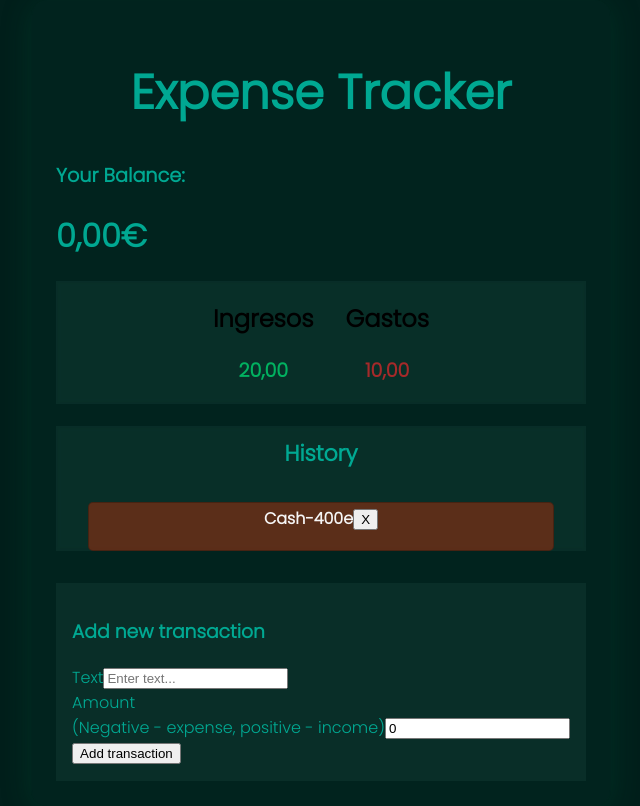
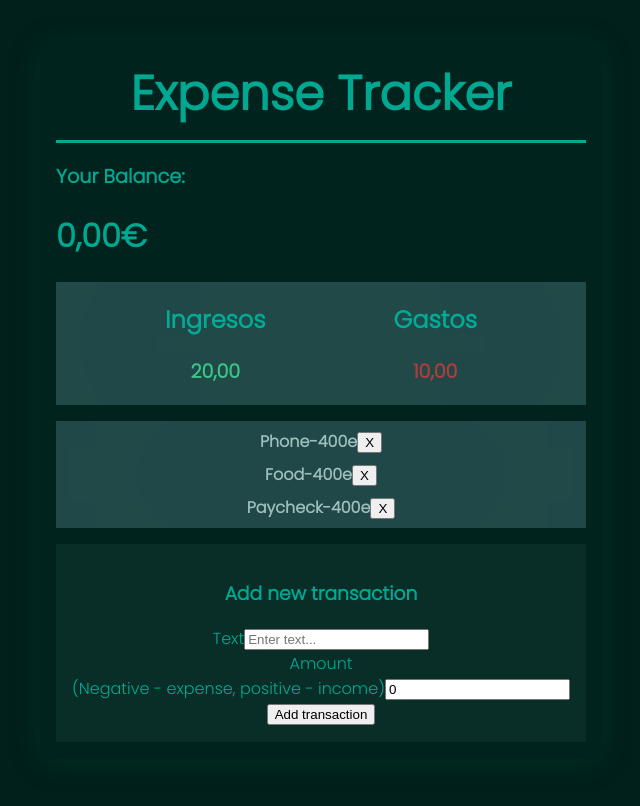
Before and after one commit to Kelzem1/Expense-Tracker, a React (Vite) app: page / in a window 1280 px wide. Shown: the whole page, without its empty margins (319-959 px from the left). Built offline with nearby package versions, Linux system fonts and the light colour scheme.

Commit message:
styles 22:57, Global State

```diff
--- a/src/App.css
+++ b/src/App.css
@@ -9,7 +9,7 @@ body {
 
 .container {
   /* From https://css.glass */
-  padding: 1.5em;
+  padding: 16px;
   background-color: rgba(2, 39, 33, 0.692);
   border-radius: 16px;
   box-shadow: 0 4px 30px rgba(0, 88, 59, 0.295);
@@ -17,15 +17,20 @@ body {
   -webkit-backdrop-filter: blur(7.3px);
   border: 1px solid rgba(0, 41, 33, 0.3);
 }
-.header{
+.header h1{
   font-family: 'Poppins', sans-serif;
-  font-size:x-large;
+  font-size: 3em;
+  display: flex;
+  margin: auto;
+  justify-content: center;
   color: rgba(0, 179, 155, 0.932);
   text-align: center;
+  padding-bottom: 10px;
 }
 .Balance-box{
   color: rgba(0, 179, 155, 0.932);
   font-family: 'Poppins', sans-serif;
+  border-top: solid rgba(0, 179, 155, 0.932);
 }
 .Balance-box p{
   font-weight: bolder;
@@ -33,20 +38,22 @@ body {
 }
 .Bmove-container{
   display: flex;
+  color: rgba(0, 179, 155, 0.932);
   font-family: 'Poppins', sans-serif;
   justify-content: center;
-  gap: 2em;
-  background-color: rgba(41, 87, 79, 0.205);
-  backdrop-filter:blur(2px);
+  gap: 8em;
+  margin: auto;
+  background-color: rgba(164, 222, 240, 0.205);
+  backdrop-filter:blur(200px);
 }
 .addm{
-  color: rgba(0, 204, 109, 0.836);
+  color: rgba(65, 221, 148, 0.836);
   text-align: center;
   font-size: larger;
   font-weight: bold;
 }
 .minm{
-  color: brown;
+  color: rgba(189, 61, 61, 0.904);
   text-align: center;
   font-size: larger;
   font-weight: bold;
@@ -54,39 +61,29 @@ body {
 .history{
   font-family: 'Poppins', sans-serif;
   justify-content: center;
-  gap: 2em;
-  background-color: rgba(41, 87, 79, 0.205);
-  backdrop-filter:blur(2px);
-}
-.history h3{
-  color:rgba(0, 179, 155, 0.932);
-  text-align: center;
-  padding-top: 0.5em;
-  font-size: 22px;
+  background-color: rgba(164, 222, 240, 0.205);
+  backdrop-filter:blur(200px);
 }
 .list{
   text-align: center;
   text-decoration: none;
   list-style: none;
-  background-color: rgba(179, 46, 12, 0.486);
-  border: solid 1px rgba(0, 0, 0, 0.226);
-  border-radius: 5px;
-  margin: 2em;
-  height: 40px;
-  padding: 0.2rem;
+  padding: 0.5em;
+  display: flex;
+  flex-direction: column;
+  gap: 0.5em;
 }
 .list li{
-  margin: auto;
   font-family: 'Poppins', sans-serif;
   font-weight: bold;
-  color: whitesmoke;
+  text-align: center;
+  color: rgb(158, 192, 189);
   text-justify: center;
-}
-.list li span{
 }
 .addnew{
   font-family: 'Poppins', sans-serif;
   color:rgba(0, 179, 155, 0.932);
   background-color: rgba(41, 87, 79, 0.205);
   padding: 1em;
+  text-align: center;
 }
--- /dev/null
+++ b/src/Components/Transaction.jsx
@@ -0,0 +1,8 @@
+export const Transaction = ({ transaction }) =>{
+    return(
+        <li>
+        {transaction.text}
+        <span>-400e</span>
+        <button className="delete-btn">X</button>
+        </li>
+    )}
--- a/src/Components/TransactionList.jsx
+++ b/src/Components/TransactionList.jsx
@@ -1,19 +1,15 @@
 import { useContext } from "react"
 import { GlobalContext } from "../Context/GlobalState"
+import { Transaction } from "./Transaction"
 
 export const TransactionList = () =>{
-    const context = useContext(GlobalContext)
-    console.log(context)
+    const { transactions } = useContext(GlobalContext)
     return(
     <div className="history">
-        <h3>History</h3>
         <ul className="list">
-            <li>
-                Cash
-                <span>-400e</span>
-                <button className="delete-btn">X</button>
-            </li>
+        {transactions.map(transaction =>( <Transaction key={transaction.id} transaction={transaction} />))}
         </ul>
+
     </div>
     )
 }
```
